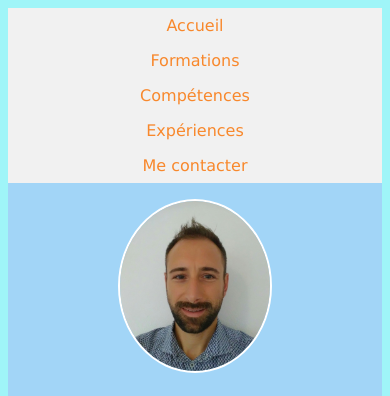
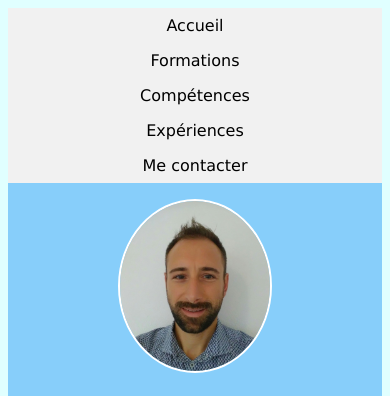
Before and after one commit to Gattogab/MonCV.frama.io, a plain HTML site: page index.html in a window 390 px wide. Shown: the top 396 px of the page. Drawn offline with Linux system fonts and the light colour scheme.

Commit message:
ameliorations qualité

```diff
--- a/index.css
+++ b/index.css
@@ -102,7 +102,7 @@ body{
     h3{
         text-align: center;
         font-size: 38px;
-        color: rgb(212, 102, 13);
+        color: rgb(187, 88, 7);
         margin-top: 15px;
         font-family: 'Lucida Sans', 'Lucida Sans Regular', 'Lucida Grande', 'Lucida Sans Unicode', Geneva, Verdana, sans-serif;
     }
@@ -242,7 +242,7 @@ body{
     /*gestion format telephone portable*/
     @media screen and (max-width: 1000px){
         body{
-            background-color: rgb(159, 245, 248);
+            background-color: lightcyan;
         }
         .entete{
             width: 100%;
@@ -250,7 +250,7 @@ body{
             flex-direction: column;
             justify-content: space-around;
             align-items: center;
-            background-color: rgb(162, 213, 247);
+            background-color: lightskyblue;
         }
         h1{
             font-size: 37px;
@@ -322,7 +322,7 @@ body{
         li a {
             text-align: center;
             display: block;
-            color: rgb(248, 136, 44);
+            color: black;
             padding: 8px 16px;
             text-decoration: none;
             font-family: Verdana, Geneva, Tahoma, sans-serif;
--- a/index.html
+++ b/index.html
@@ -37,7 +37,7 @@ Je suis actuellement la formation en Année Spéciale au DUT Informatique à l'I
           <p>Nom: Gatto<p>
           <p>Prenom: Gabriel</p>
           <p>Age: 37 ans</p>
-          <p><a  target="_blank" href="https://fr.linkedin.com/in/gabriel-gatto-524183196">IN @Gabriel Gatto</a></p>
+          <p><a  target="_blank" rel="noopener" href="https://fr.linkedin.com/in/gabriel-gatto-524183196">IN @Gabriel Gatto</a></p>
         </div>
         <div class="finpage1">
           <p>
```
Also changed, not shown: ma_photo2.jpg (deleted).
